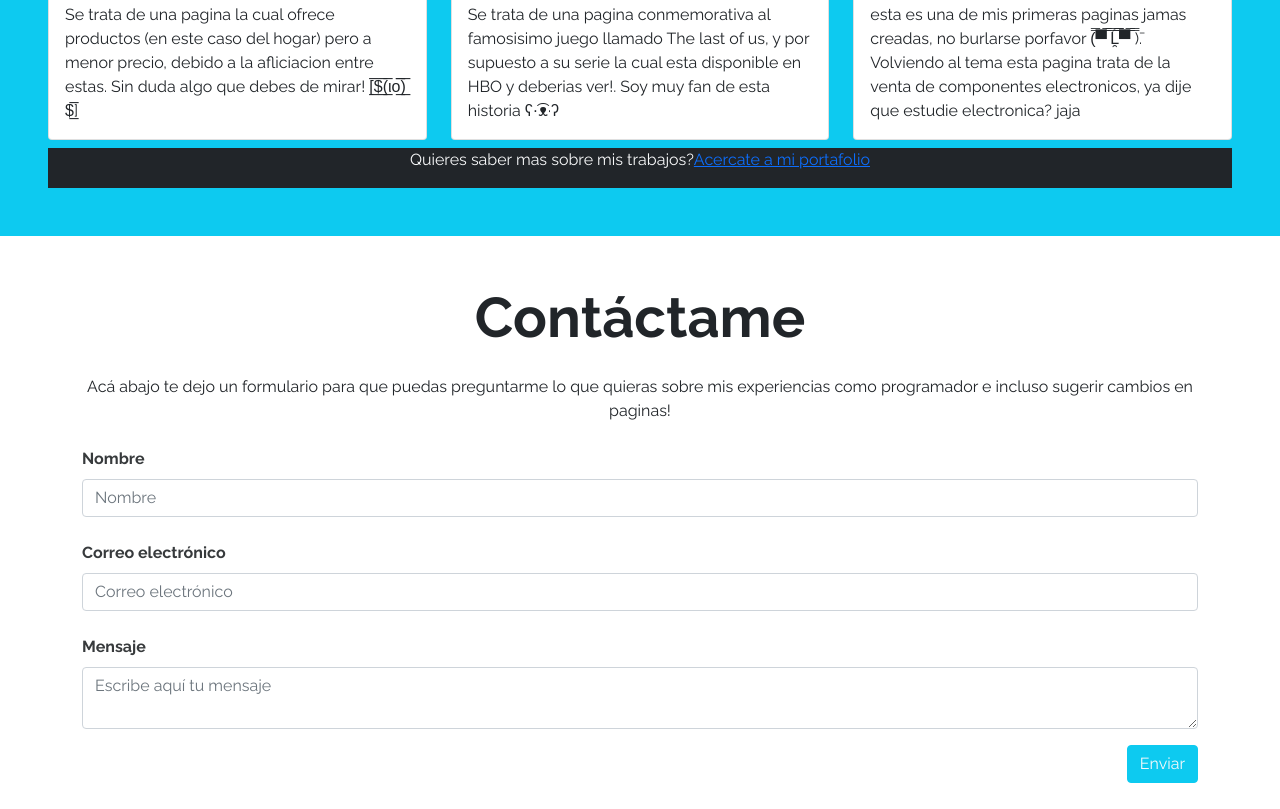
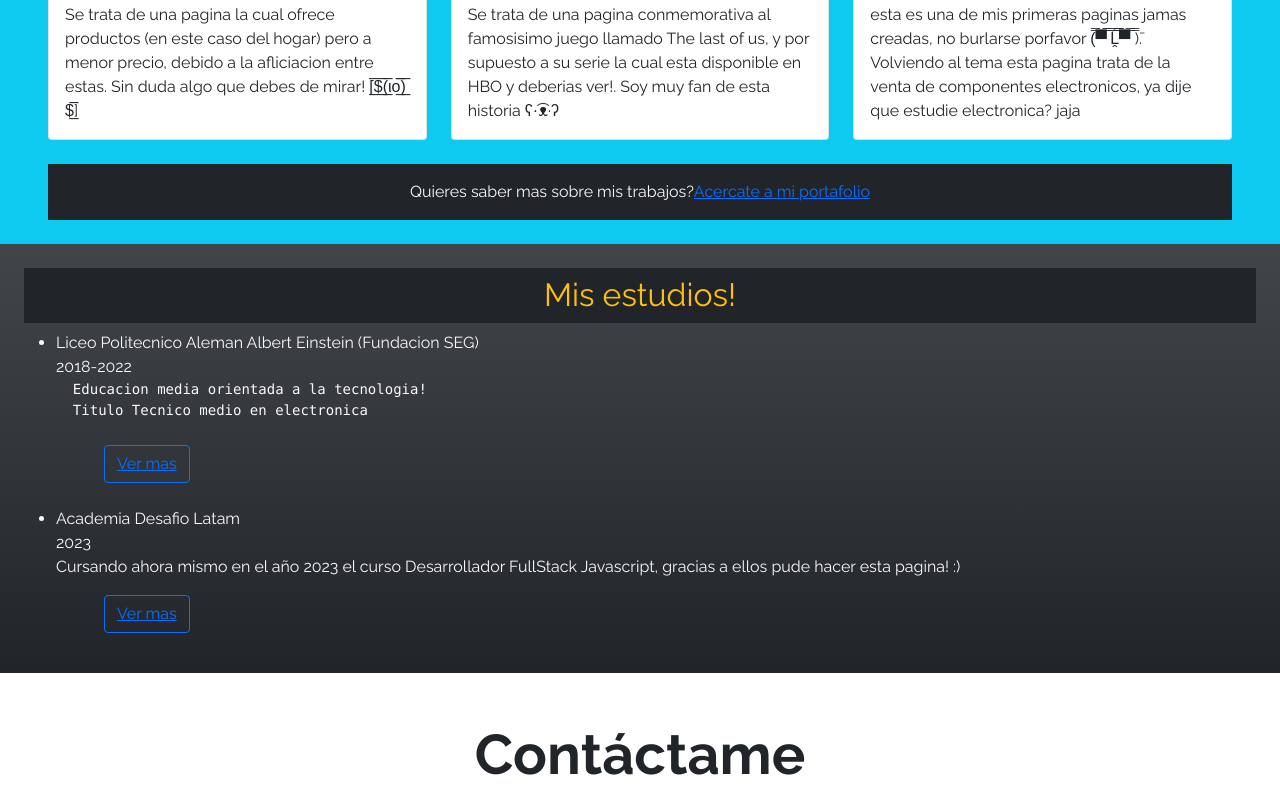
Before and after one commit to EA-Xero/EA-Xero.github.io, a plain HTML site: page index.html in a window 1280 px wide. Shown: the part 1715-2524 px from the top of the page. Drawn offline with nearby package versions, Linux system fonts and the light colour scheme.

Commit message:
añadido apartado de estuidos

```diff
--- a/index.html
+++ b/index.html
@@ -120,7 +120,7 @@
     </section>
 
 
-    <section id="Mis-trabajos" class="my-5 p-5 bg-info">
+    <section id="Mis-trabajos" class="my-5 p-5 bg-info mb-0 pb-4">
 
         <h2 class="display-4 fw-bold text-center text-dark mb-3">Mis trabajos</h2>
 
@@ -166,13 +166,30 @@
             </div>
         </div>
 
-        <div class="bg-dark d-flex justify-content-center">
-            <p class="text-light">Quieres saber mas sobre mis trabajos?</p>
-            <a class="d-inline" href="CV-pagina/Portafolio.html" target="_blank">Acercate a mi portafolio</a>
+        <div class="bg-dark d-flex justify-content-center m-0 mt-3 p-3">
+            <p class="text-light m-0">Quieres saber mas sobre mis trabajos?</p>
+            <a class="d-inline m-0" href="CV-pagina/Portafolio.html" target="_blank">Acercate a mi portafolio</a>
         </div>
     </section>
 
-
+    <section class="bg-gradient bg-dark text-light p-4">
+        <h2 class="text-center p-2 bg-dark text-warning">Mis estudios!</h2>
+        <ul>
+            <li>Liceo Politecnico Aleman Albert Einstein (Fundacion SEG)
+                <p class="m-0">2018-2022</p>
+                <pre class="m-0">  Educacion media orientada a la tecnologia!</pre>
+                <pre class="m-0">  Titulo Tecnico medio en electronica</pre>
+                <br>
+                <button class="btn btn-outline-primary mx-5"><a href="https://www.colegiosseg.cl/paae" target="_blank">Ver mas</a></button>
+            </li>
+            <br>
+            <li>Academia Desafio Latam
+                <p class="m-0">2023</p>
+                <p>Cursando ahora mismo en el año 2023 el curso Desarrollador FullStack Javascript, gracias a ellos pude hacer esta pagina! :)</p>
+                <button class="btn btn-outline-primary mx-5"><a href="https://desafiolatam.com/" target="_blank">Ver mas</a></button>
+            </li>
+        </ul>
+    </section>
 
     <section id="Contacto" class="container my-5">
 
```
